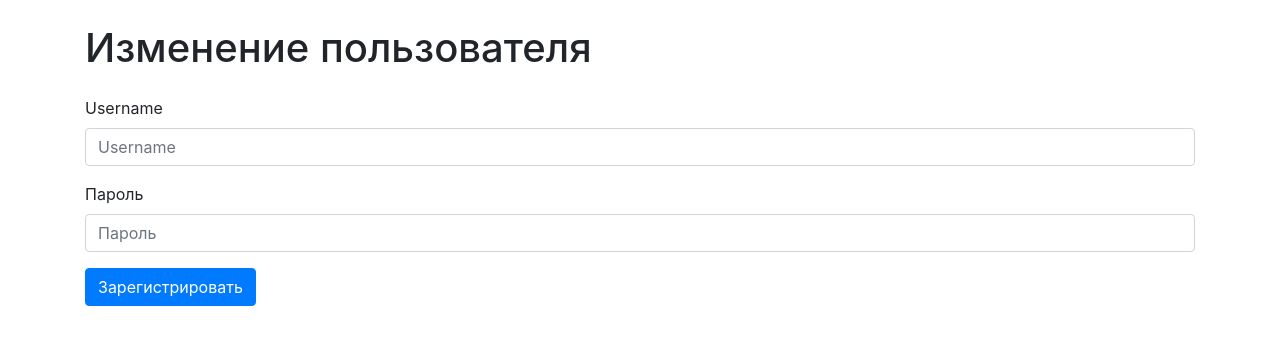
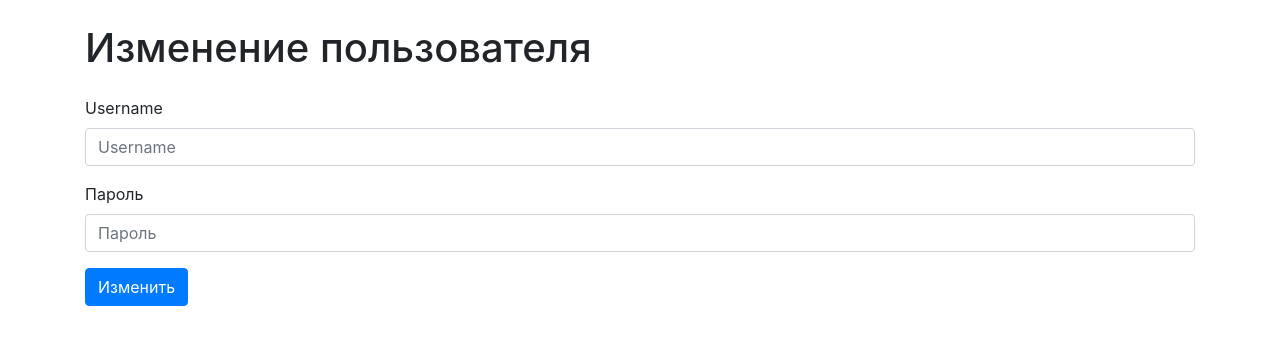
Before and after one commit to Chudilo4/python-project-52, a Django app: template templates/users_update.html in a window 1280 px wide. Shown: the part 56-401 px from the top of the page. Run offline with Django 4.2, Linux system fonts and the light colour scheme; the template is opened without the code that fills it: values that come from a table or form of the project are taken from there, others are empty; some libraries are stand-ins or nearby versions.

Commit message:
- Изменил название кнопки при изменение пользователя на Изменить

```diff
--- a/templates/users_update.html
+++ b/templates/users_update.html
@@ -6,7 +6,7 @@
     <form method="post">
     {% csrf_token %}
     {% bootstrap_form form %}
-  <input class="btn btn-primary" type="submit" value="Зарегистрировать">
+  <input class="btn btn-primary" type="submit" value="Изменить">
 </form>
     </div>
 {% endblock %}
```
